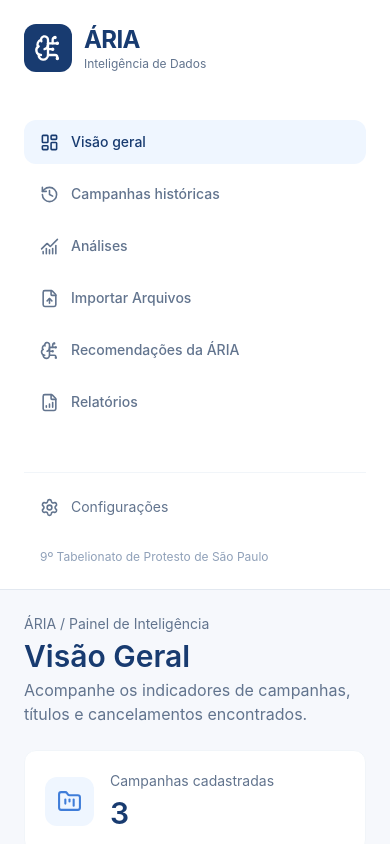
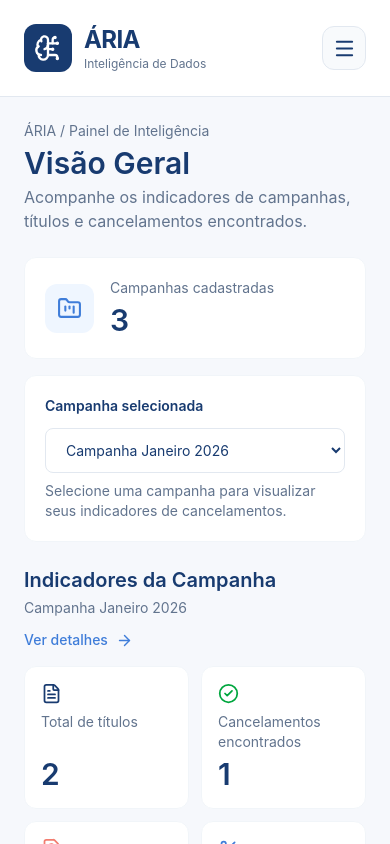
Before and after one commit to Liberato02/9TB_FrontEnd, a React (Vite) app: page / in a window 390 px wide. Shown: the top 844 px of the page. Built offline with nearby package versions, Linux system fonts and the light colour scheme.

Commit message:
feat: adiciona menu responsivo a ARIA

```diff
--- a/src/components/layout/Sidebar.tsx
+++ b/src/components/layout/Sidebar.tsx
@@ -1,3 +1,4 @@
+import { useState } from "react";
 import {
   BrainCircuit,
   LayoutDashboard,
@@ -6,6 +7,8 @@ import {
   FileBarChart,
   Settings,
   FileUp,
+  Menu,
+  X,
 } from "lucide-react";
 
 import { NavLink } from "react-router-dom";
@@ -44,22 +47,47 @@ const menu = [
 ];
 
 function Sidebar() {
+  const [menuAberto, setMenuAberto] = useState(false);
+
+  function fecharMenu() {
+    setMenuAberto(false);
+  }
+
   return (
-    <aside className="w-full border-b border-slate-200 bg-white p-6 md:min-h-screen md:w-72 md:border-b-0 md:border-r">
+    <aside className="w-full border-b border-slate-200 bg-white p-6 md:min-h-screen md:w-72 md:shrink-0 md:border-b-0 md:border-r">
       {/* IDENTIDADE DA ÁRIA */}
-      <div className="mb-12 flex items-center gap-3">
-        <div className="flex h-12 w-12 items-center justify-center rounded-xl bg-[#183B70]">
+      <div className="flex items-center justify-between gap-3">
+        <div className="flex items-center gap-3">
+          <div className="flex h-12 w-12 shrink-0 items-center justify-center rounded-xl bg-[#183B70]">
             <BrainCircuit className="h-7 w-7 text-white" />
           </div>
 
           <div>
             <h1 className="text-2xl font-bold tracking-tight">ÁRIA</h1>
+
             <p className="text-xs text-slate-500">Inteligência de Dados</p>
           </div>
         </div>
 
-      {/* NAVEGAÇÃO */}
-      <nav className="space-y-2">
+        {/* BOTÃO DO MENU NO CELULAR */}
+        <button
+          type="button"
+          onClick={() => setMenuAberto((atual) => !atual)}
+          aria-label={menuAberto ? "Fechar menu" : "Abrir menu"}
+          aria-expanded={menuAberto}
+          aria-controls="menu-navegacao-aria"
+          className="flex h-11 w-11 shrink-0 items-center justify-center rounded-xl border border-slate-200 bg-slate-50 text-[#183B70] transition-colors hover:bg-blue-50 md:hidden"
+        >
+          {menuAberto ? <X size={23} /> : <Menu size={23} />}
+        </button>
+      </div>
+
+      {/* NAVEGAÇÃO RESPONSIVA */}
+      <div
+        id="menu-navegacao-aria"
+        className={`mt-6 md:mt-12 md:block ${menuAberto ? "block" : "hidden"}`}
+      >
+        <nav aria-label="Navegação principal" className="space-y-2">
           {menu.map((item) => {
             const Icone = item.icone;
 
@@ -68,6 +96,7 @@ function Sidebar() {
                 key={item.caminho}
                 to={item.caminho}
                 end={item.caminho === "/"}
+                onClick={fecharMenu}
                 className={({ isActive }) =>
                   `flex items-center gap-3 rounded-xl px-4 py-3 text-sm font-medium transition-colors ${
                     isActive
@@ -76,7 +105,8 @@ function Sidebar() {
                   }`
                 }
               >
-              <Icone size={19} />
+                <Icone size={19} className="shrink-0" />
+
                 <span>{item.nome}</span>
               </NavLink>
             );
@@ -86,13 +116,19 @@ function Sidebar() {
         {/* RODAPÉ */}
         <div className="mt-12 border-t border-slate-100 pt-6">
           <div className="flex items-center gap-3 px-4 text-sm text-slate-500">
-          <Settings size={19} />
+            <Settings size={19} className="shrink-0" />
+
             <span>Configurações</span>
+
+            <span className="ml-auto rounded-md bg-slate-100 px-2 py-1 text-xs text-slate-400">
+              Em breve
+            </span>
           </div>
 
-        <p className="mt-8 px-4 text-xs text-slate-400">
+          <p className="mt-8 px-4 text-xs leading-5 text-slate-400">
             9º Tabelionato de Protesto de São Paulo
           </p>
+        </div>
       </div>
     </aside>
   );
```
Lines whose indentation alone changed are shown as unchanged.
